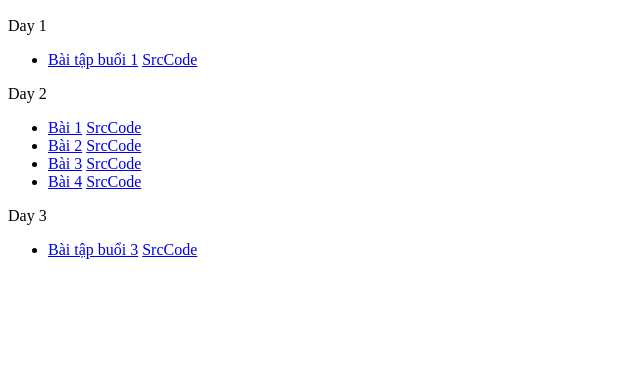
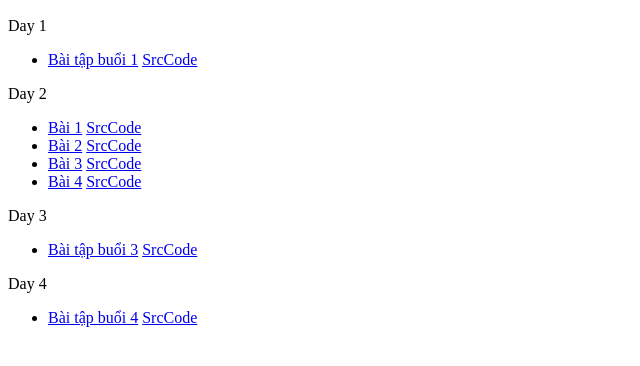
Before and after one commit to D-Tien/-K2-Fullstack, a plain HTML site: page index.html in a window 1280 px wide. Shown: the part 110-476 px from the top of the page, without its empty margins (0-640 px from the left). Drawn offline with Linux system fonts and the light colour scheme.

Commit message:
commit all

```diff
--- a/index.html
+++ b/index.html
@@ -65,5 +65,17 @@
         </li>
       </ul>
     </section>
+    <section>
+      <p>Day 4</p>
+      <ul>
+        <li>
+          <a href="http://127.0.0.1:5500/Day-4/index.html">Bài tập buổi 4</a>
+          <a
+            href="https://github.com/D-Tien/-K2-Fullstack/blob/main/Day-4/index.html"
+            >SrcCode</a
+          >
+        </li>
+      </ul>
+    </section>
   </body>
 </html>
```
